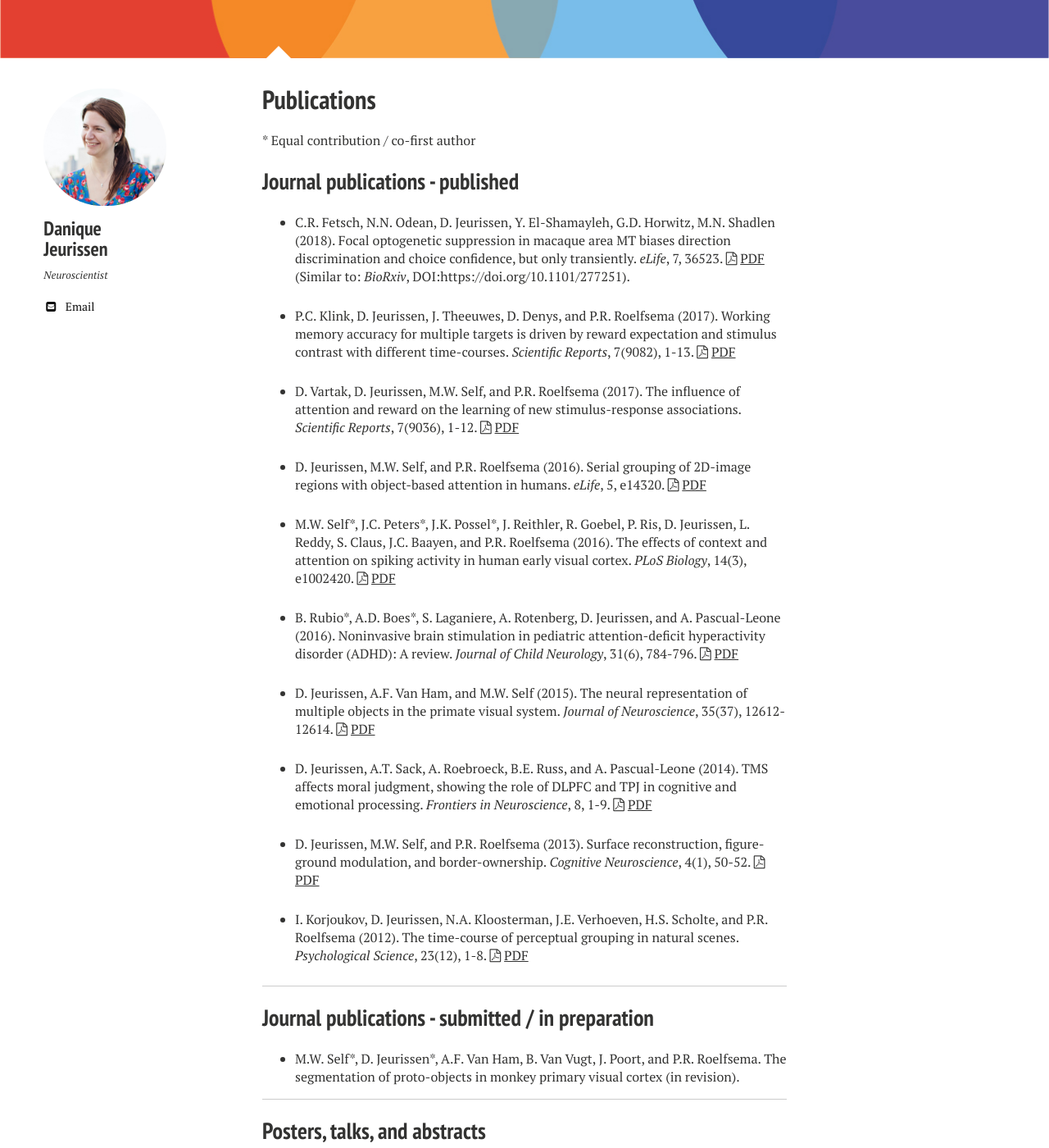
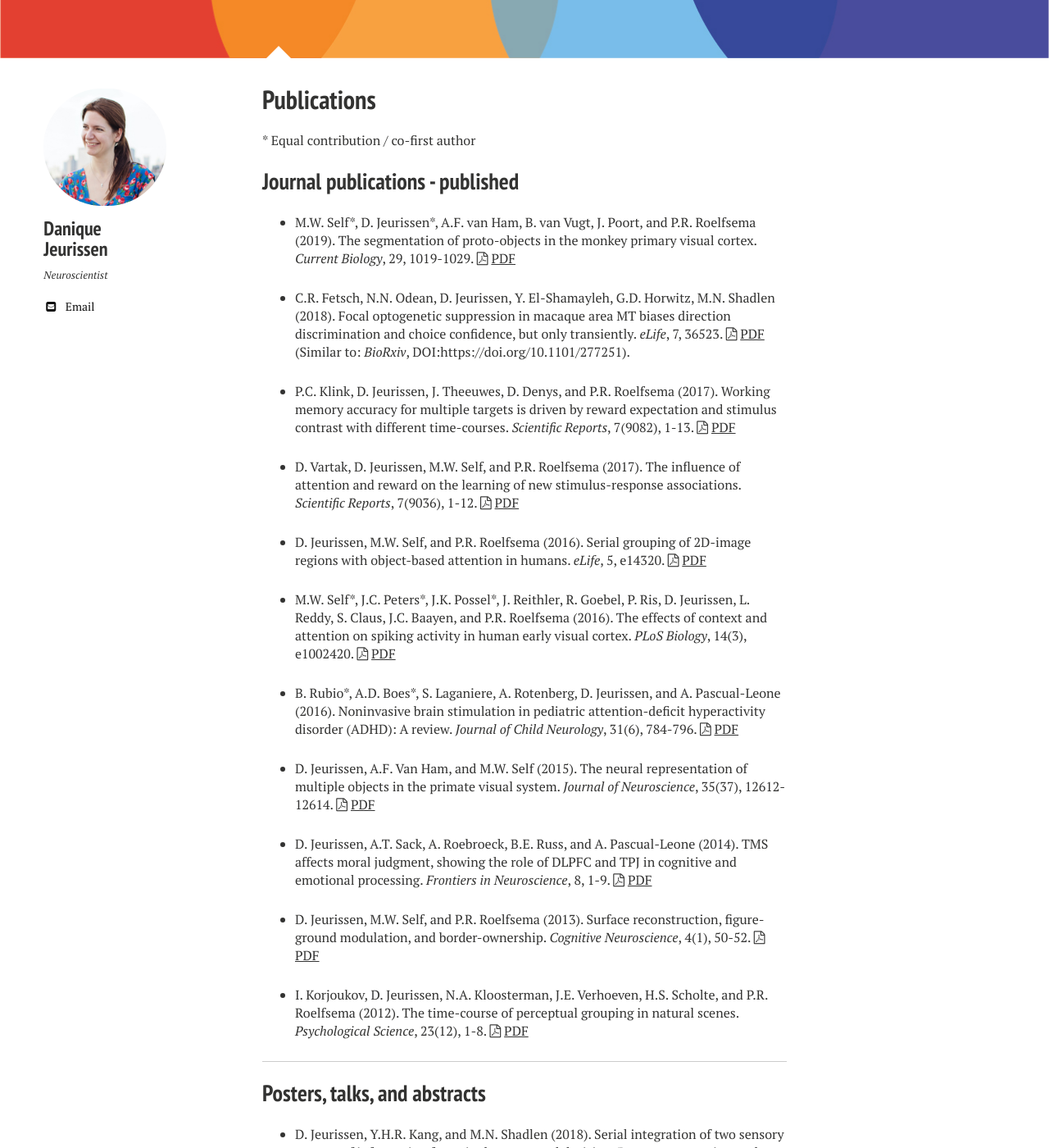
Before and after one commit to DaniqueJeurissen/DaniqueJeurissen.github.io, a Jekyll site: the page built from publications/index.md, in a window 1280 px wide and 1400 px high, scrolled down 298 px. Shown: the whole window at 82% size. Built offline with Jekyll 4.4.1, drawn with Linux system fonts in a browser that asks for light colours; nearby versions of some CDN libraries.

Commit message:
Adding Current Biology paper

```diff
--- a/publications/index.md
+++ b/publications/index.md
@@ -9,6 +9,7 @@ image:
 \* Equal contribution / co-first author
 
 ## Journal publications - published
+* M.W. Self\*, D. Jeurissen\*, A.F. van Ham, B. van Vugt, J. Poort, and P.R. Roelfsema (2019). The segmentation of proto-objects in the monkey primary visual cortex. _Current Biology_, 29, 1019-1029. <i class="fa fa-file-pdf-o"></i> [PDF](papers/2019_SelfJeurissen_CurrBio.pdf)
 
 * C.R. Fetsch, N.N. Odean, D. Jeurissen, Y. El-Shamayleh, G.D. Horwitz, M.N. Shadlen (2018). Focal optogenetic suppression in macaque area MT biases direction discrimination and choice confidence, but only transiently. _eLife_,  7, 36523. <i class="fa fa-file-pdf-o"></i> [PDF](https://elifesciences.org/download/aHR0cHM6Ly9jZG4uZWxpZmVzY2llbmNlcy5vcmcvYXJ0aWNsZXMvMzY1MjMvZWxpZmUtMzY1MjMtdjIucGRm/elife-36523-v2.pdf?_hash=IcM8Uw4KaAGU0FT9Uws4THeYryZBJhJcxCYFamXP618%3D) (Similar to: _BioRxiv_, DOI:https://doi.org/10.1101/277251).
 
@@ -29,12 +30,6 @@ image:
 * D. Jeurissen, M.W. Self, and P.R. Roelfsema (2013). Surface reconstruction, figure-ground modulation, and border-ownership. _Cognitive Neuroscience_, 4(1), 50-52. <i class="fa fa-file-pdf-o"></i> [PDF](papers/2013_JeurissenSelfRoelfsema_CognitiveNeuroscience.pdf)
 
 * I. Korjoukov, D. Jeurissen, N.A. Kloosterman, J.E. Verhoeven, H.S. Scholte, and P.R. Roelfsema (2012). The time-course of perceptual grouping in natural scenes. _Psychological Science_, 23(12), 1-8. <i class="fa fa-file-pdf-o"></i> [PDF](papers/2012_KorjoukovJeurissenRoelfsema_PsychScience_complete.pdf)
-
----
-
-## Journal publications - submitted / in preparation
-
-* M.W. Self\*, D. Jeurissen\*, A.F. Van Ham, B. Van Vugt, J. Poort, and P.R. Roelfsema. The segmentation of proto-objects in monkey primary visual cortex (in revision).
 
 ---
 
```
Also changed, not shown: 2 other files.
